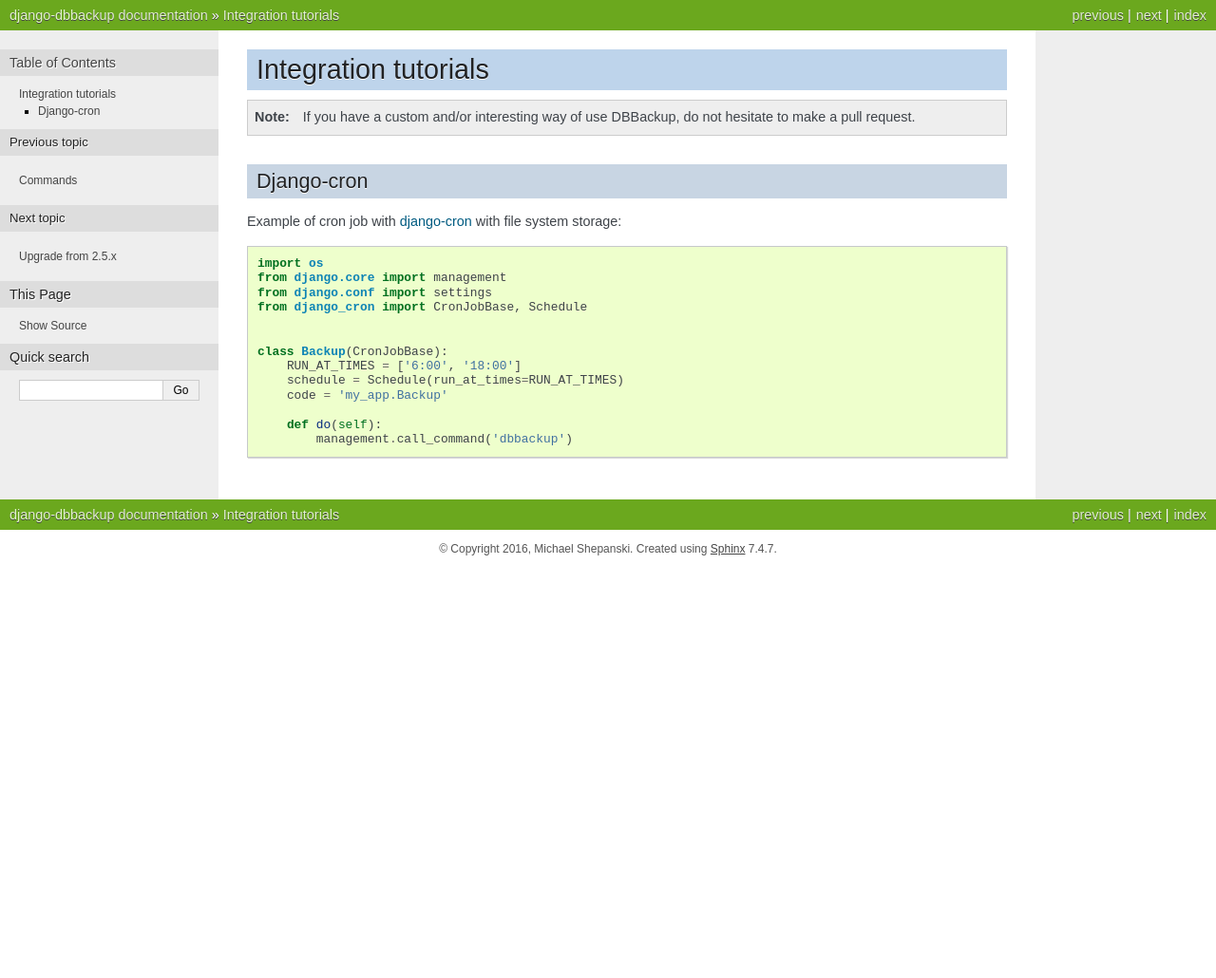
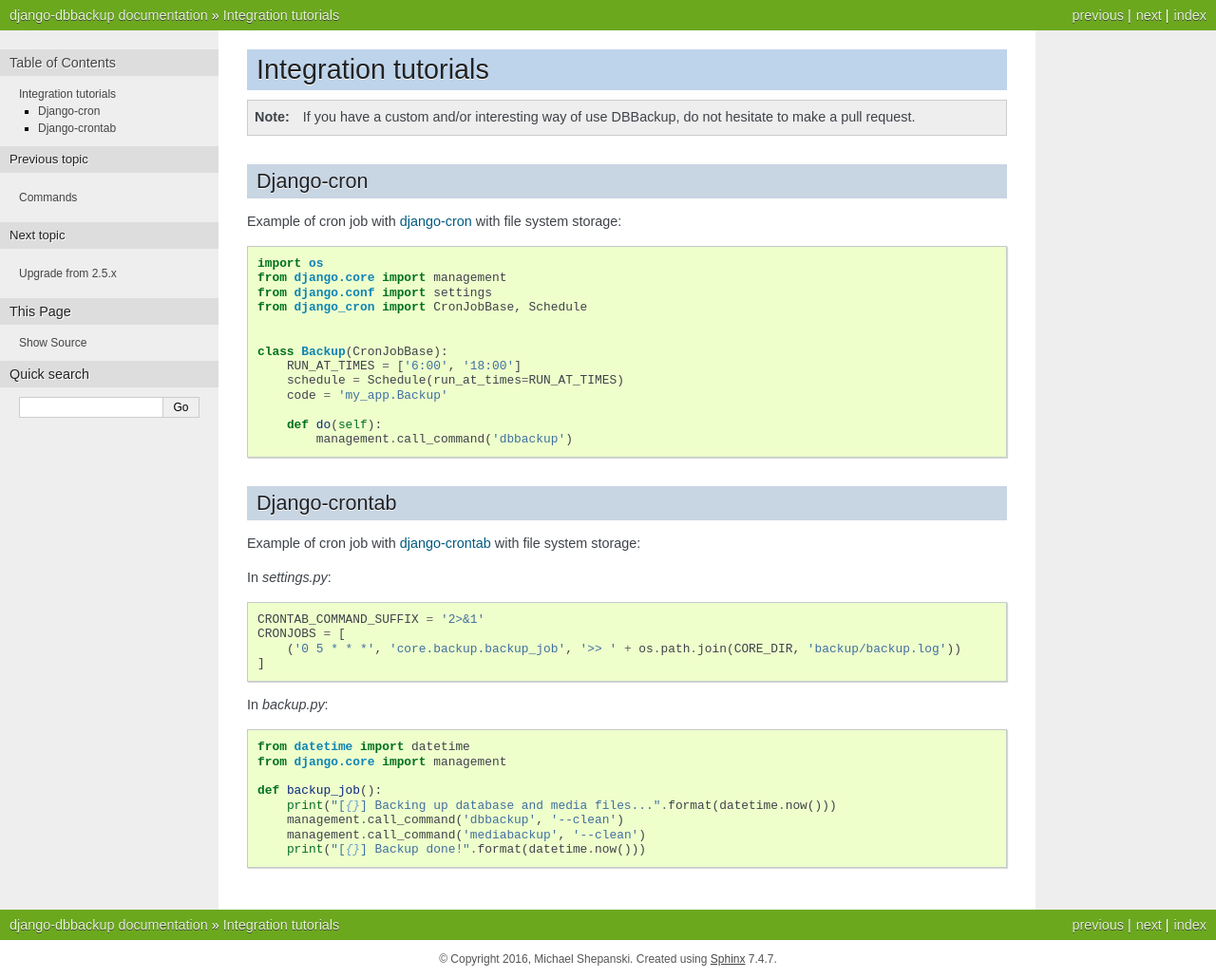
Before and after one commit to jazzband/django-dbbackup, a Sphinx documentation site: the page built from docs/integration.rst, in a window 1280 px wide. Shown: the whole page at 95% size. Built offline with Sphinx 7.4.7, drawn with Linux system fonts in a browser that asks for light colours; the version number could not be read and is left out; before the commit the page ends 900 px from its top, so only the background shows below that.

Commit message:
add docs for integration with django-crontab
Signed-off-by: rvandernoort <s.r.vandernoort@student.tudelft.nl>

```diff
--- a/docs/integration.rst
+++ b/docs/integration.rst
@@ -26,3 +26,29 @@
           management.call_command('dbbackup')
 
 .. _`django-cron`: https://github.com/Tivix/django-cron
+
+Django-crontab
+--------------
+
+Example of cron job with `django-crontab`_ with file system storage:
+
+In `settings.py`: ::
+
+  CRONTAB_COMMAND_SUFFIX = '2>&1'
+  CRONJOBS = [
+      ('0 5 * * *', 'core.backup.backup_job', '>> ' + os.path.join(CORE_DIR, 'backup/backup.log'))
+  ]
+
+In `backup.py`: ::
+
+  from datetime import datetime
+  from django.core import management
+
+  def backup_job():
+      print("[{}] Backing up database and media files...".format(datetime.now()))
+      management.call_command('dbbackup', '--clean')
+      management.call_command('mediabackup', '--clean')
+      print("[{}] Backup done!".format(datetime.now()))
+
+
+.. _`django-crontab`: https://github.com/kraiz/django-crontab
```
